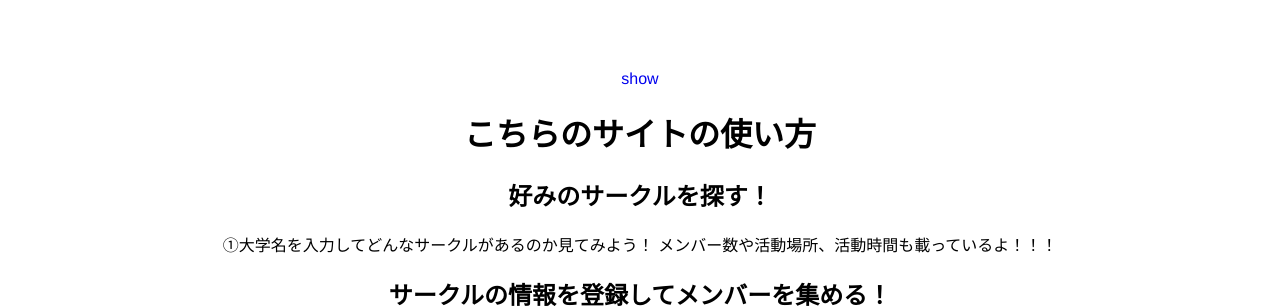
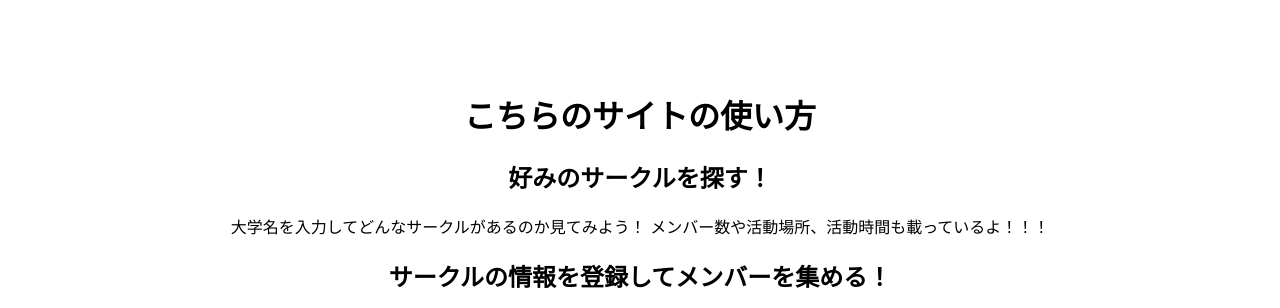
Before and after one commit to team2-birthday/our_app, a Vue app: page / in a window 1280 px wide. Shown: the part 180-488 px from the top of the page. Built offline with nearby package versions, Linux system fonts and the light colour scheme; no server answers; the database is empty.

Commit message:
Home変更done2

```diff
--- a/src/views/HomeView.vue
+++ b/src/views/HomeView.vue
@@ -1,10 +1,9 @@
 <template>
   <div class="home">
-    <router-link to="/showcircle">show</router-link>
     <h1>こちらのサイトの使い方</h1>
     <h2>好みのサークルを探す！</h2>
     <p>
-      ①大学名を入力してどんなサークルがあるのか見てみよう！
+      大学名を入力してどんなサークルがあるのか見てみよう！
       メンバー数や活動場所、活動時間も載っているよ！！！
     </p>
     <h2>サークルの情報を登録してメンバーを集める！</h2>
```
